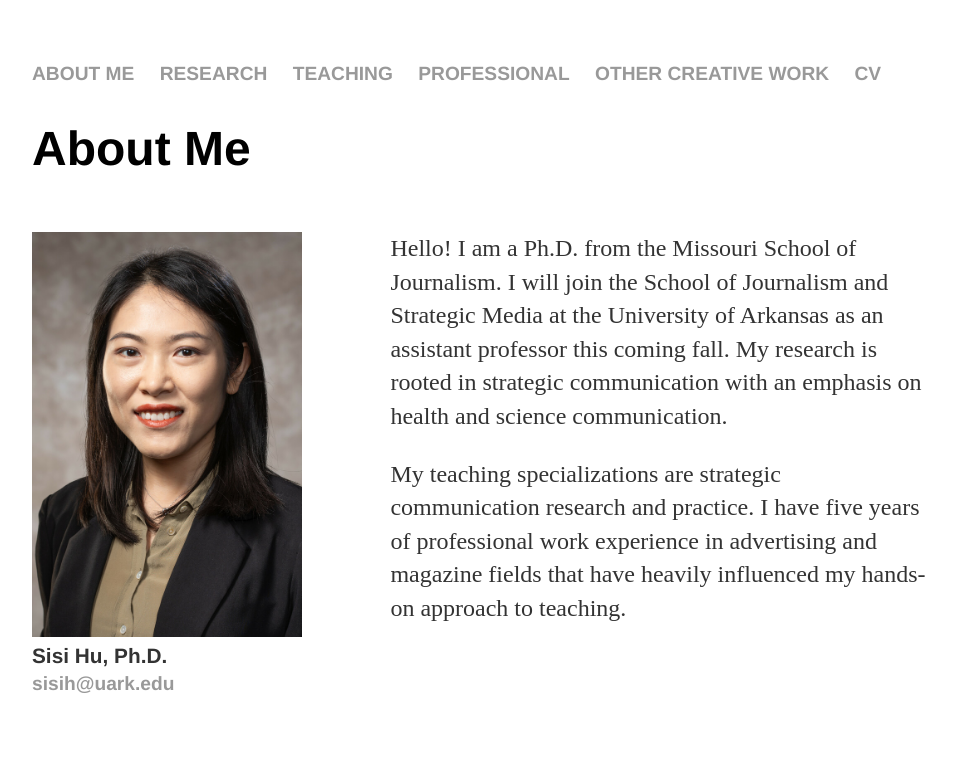
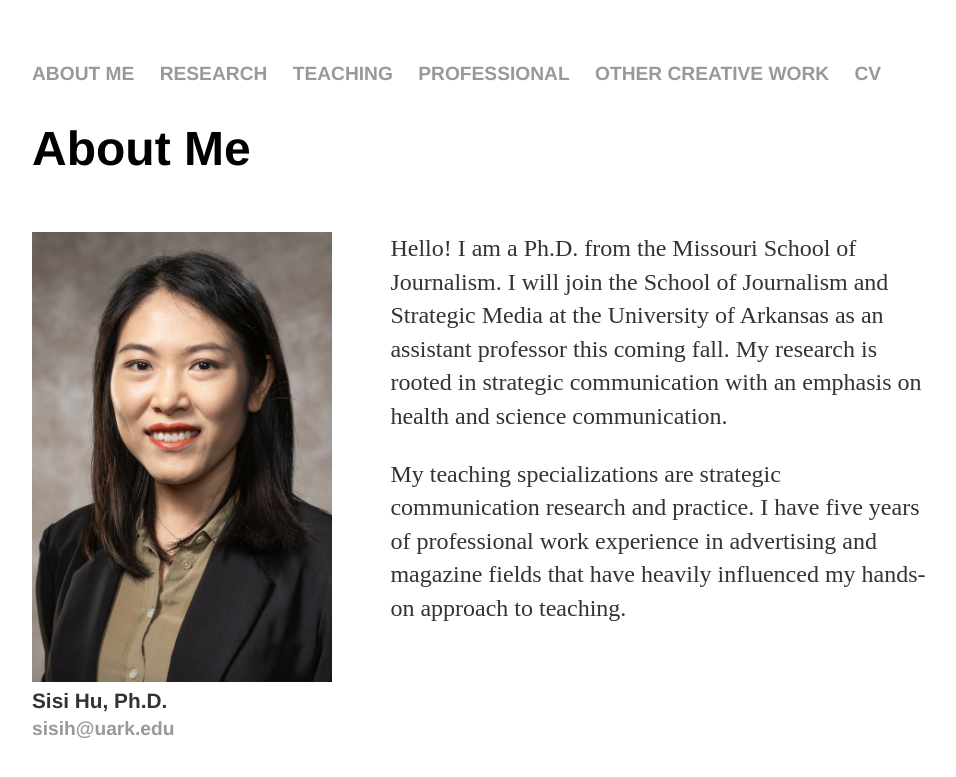
Before and after one commit to sisihuphd/sisihuphd.github.io, a Jekyll site: the page built from index.html, in a window 1280 px wide. Shown: the top 777 px of the page, without its empty margins (160-1116 px from the left). Built offline with Jekyll 4.4.1, drawn with Linux system fonts in a browser that asks for light colours.

Commit message:
Update index.html

```diff
--- a/index.html
+++ b/index.html
@@ -12,7 +12,7 @@
                       <p>My teaching specializations are strategic communication research and practice.
 			          I have five years of professional work experience in advertising and magazine fields that have heavily influenced my hands-on approach to teaching.  </p>
 	      </div>
-              <div id="profile-photo"><img src="../images/Sisi Hu_Github.jpg" width="270">
+              <div id="profile-photo"><img src="../images/Sisi Hu_Github.jpg" width="300">
 	<p style = "font-family: Helvetica, Arial, Sans-Serif;font-size:1.3em;font-weight: bold;margin:0;">Sisi Hu, Ph.D.</p>
 		      <ul style = "font-family:Helvetica, Arial, Sans-Serif; padding: 0; list-style:none; font-weight: bold;margin-block:0;"><li><a href="mailto:sisih@uark.edu">sisih@uark.edu</a></li></ul>
 	</div>
```
